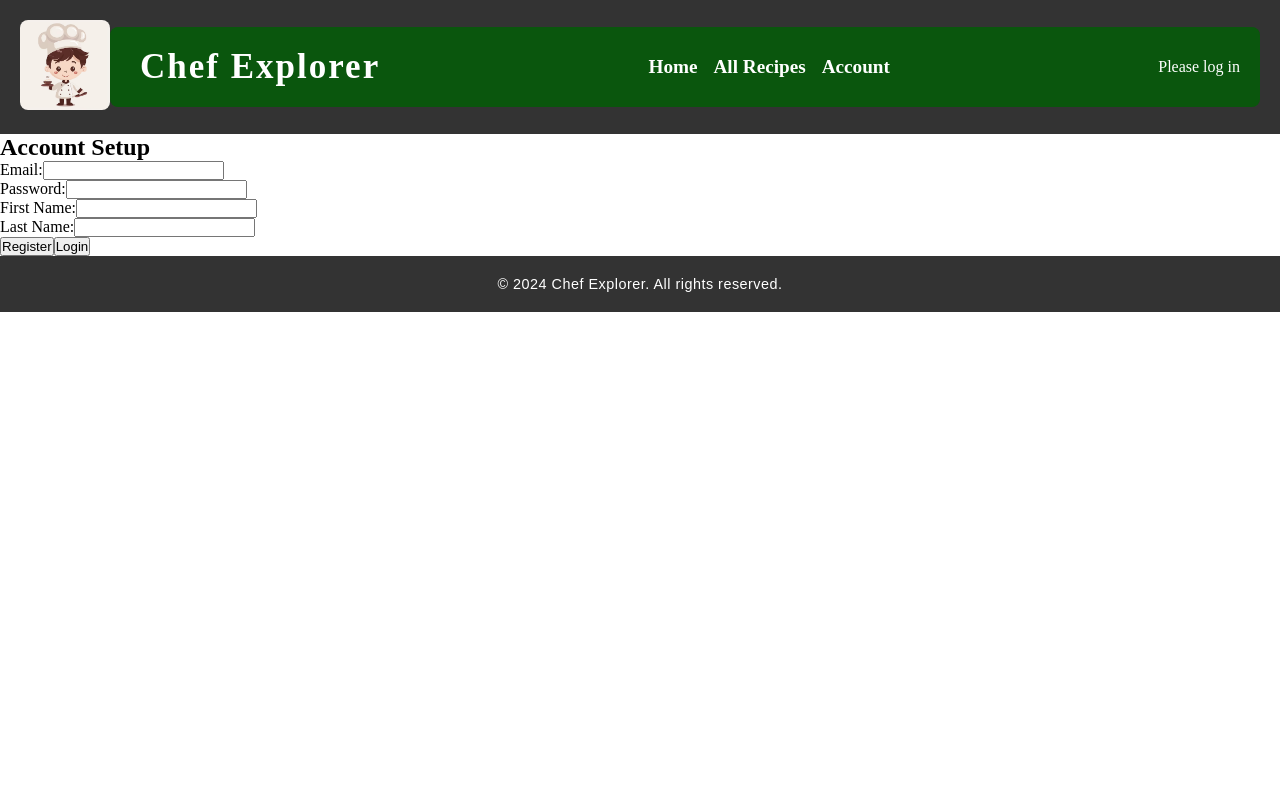
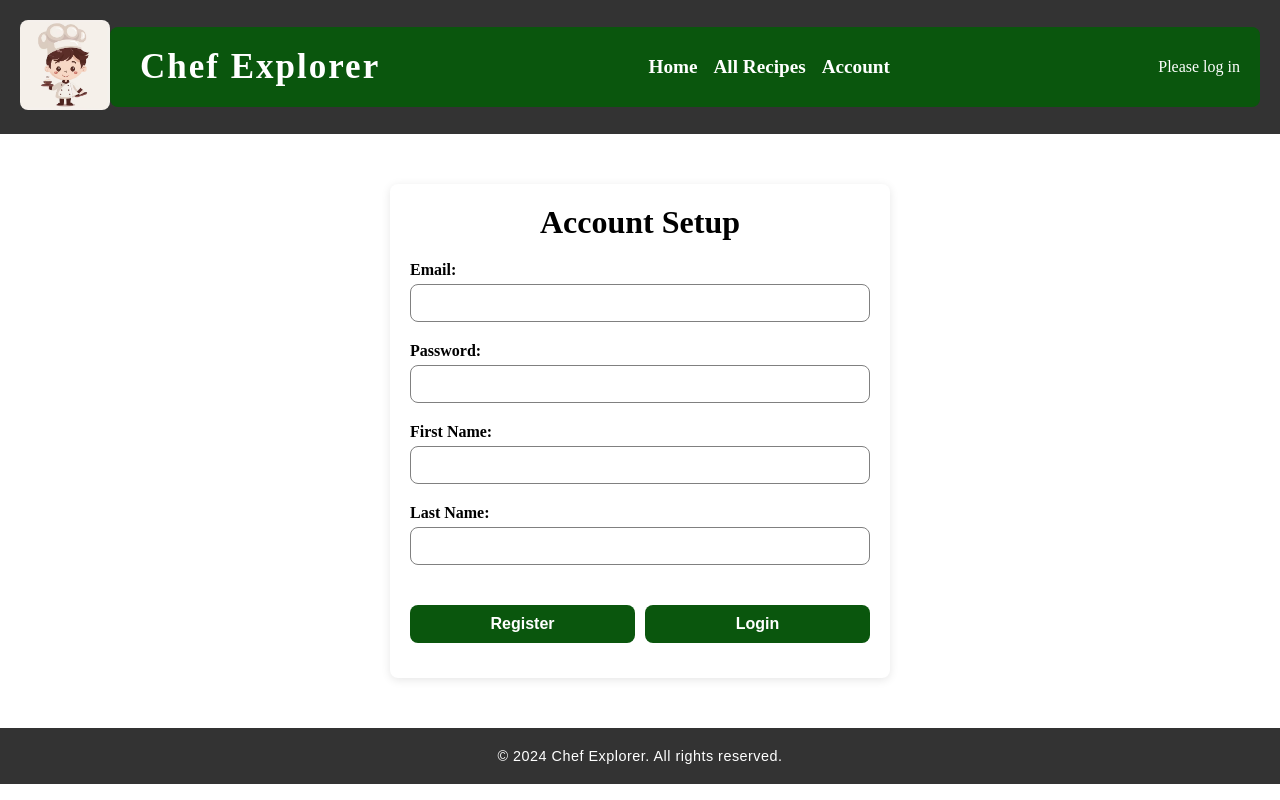
Before and after one commit to nfigueroa2222/chef-explorer, a React (Create React App) app: page /#/account in a window 1280 px wide. Built offline with nearby package versions, Linux system fonts and the light colour scheme.

Commit message:
AccountSetup styling

```diff
--- a/src/components/css/AccountSetup.css
+++ b/src/components/css/AccountSetup.css
@@ -0,0 +1,122 @@
+* {
+    margin: 0;
+    padding: 0;
+    box-sizing: border-box;
+}
+
+/* Section container Styling */
+.account-setup {
+    display: flex;
+    flex-direction: column;
+    max-width: 500px;
+    margin: 50px auto;
+    padding: 20px;
+    background: white;
+    border-radius: 8px;
+    box-shadow: 0 2px 10px rgba(0, 0, 0, 0.1);
+}
+
+/* Account setup header styling */
+.account-setup h1 {
+    text-align: center;
+    color: black;
+    font-size: 2rem;
+    margin-bottom: 20px;
+}
+
+/* Form Styling */
+form {
+    display: flex;
+    flex-direction: column;
+    gap: 20px;
+}
+
+/* Styling for each section of the form */
+form section {
+    display: flex;
+    flex-direction: column;
+}
+
+/* Styling for each label in the form */
+form label {
+    font-size: 1rem;
+    margin-bottom: 5px;
+    color: black;
+    font-weight: bold;
+}
+
+/* Styling for each input in the form */
+form input {
+    padding: 10px;
+    font-size: 0.9rem;
+    border: 1px solid grey;
+    border-radius: 8px;
+    transition: border-color 0.3s;
+}
+
+/* Styling when clicking into the input box */
+form input:focus {
+    outline: none; /* Don't want additional outline */
+    border-color: #00a2ff; /* Light blue because green would confuse people */
+}
+
+/* Error Message Styling */
+form span {
+    font-size: 12px;
+    color: red;
+    margin-top: 5px;
+}
+
+/* Button container styling */
+.button-container {
+    display: flex; /* Have buttons on same row */
+    justify-content: space-between;
+    gap: 10px;
+    margin-top: 20px;
+}
+
+/* Button container styling */
+.button-container button {
+    flex: 1; /* Take up available space */
+    padding: 10px;
+    font-size: 1rem;
+    font-weight: bold;
+    color: white;
+    background-color: #0a560d;
+    border: none;
+    border-radius: 8px;
+    cursor: pointer;
+    transition: background-color 0.3s;
+}
+
+/* Button hover styling */
+.button-container button:hover {
+    background-color: #28a745;
+}
+
+
+/* Response message styling */
+.response-message {
+    margin-top: 15px;
+    text-align: center;
+    font-size: 14px;
+    color: #28a745;
+}
+
+@media (max-width: 600px) {
+    /* account setup styling for small screens */
+    .account-setup {
+        margin: 20px;
+        padding: 15px;
+    }
+
+    /* form styling for small screens */
+    form {
+        gap: 10px;
+    }
+
+    /* button container styling for small screens */
+    .button-container button {
+        padding: 8px;
+    }
+}
--- a/src/components/scripts/AccountSetup.js
+++ b/src/components/scripts/AccountSetup.js
@@ -1,4 +1,5 @@
 import React, { useState } from 'react';
+import '../css/AccountSetup.css';
 
 const AccountSetup = () => {
 
@@ -38,7 +39,7 @@ const AccountSetup = () => {
         if (!formData.password) {
             formIsValid = false;
             formErrors.password = 'Password is required';
-        } else if (formData.password < 6) {
+        } else if (formData.password.length < 6) {
             formIsValid = false;
             formErrors.password = 'Password must be at least 6 characters';
         }
@@ -170,7 +171,7 @@ const AccountSetup = () => {
         <section className='account-setup'>
             <h1>Account Setup</h1>
             <form>
-                <div>
+                <section>
                     <label>Email:</label>
                     <input
                         type="email"
@@ -179,8 +180,8 @@ const AccountSetup = () => {
                         onChange={handleChange}
                     />
                     {errors.email && <span>{errors.email}</span>}
-                </div>
-                <div>
+                </section>
+                <section>
                     <label>Password:</label>
                     <input
                         type="password"
@@ -189,8 +190,8 @@ const AccountSetup = () => {
                         onChange={handleChange}
                     />
                     {errors.password && <span>{errors.password}</span>}
-                </div>
-                <div>
+                </section>
+                <section>
                     <label>First Name:</label>
                     <input
                         type="text"
@@ -199,8 +200,8 @@ const AccountSetup = () => {
                         onChange={handleChange}
                     />
                     {errors.firstName && <span>{errors.firstName}</span>}
-                </div>
-                <div>
+                </section>
+                <section>
                     <label>Last Name:</label>
                     <input
                         type="text"
@@ -209,7 +210,7 @@ const AccountSetup = () => {
                         onChange={handleChange}
                     />
                     {errors.lastName && <span>{errors.lastName}</span>}
-                </div>
+                </section>
                 <div className="button-container">
                     <button type="button" onClick={handleRegister}>
                         Register
```
